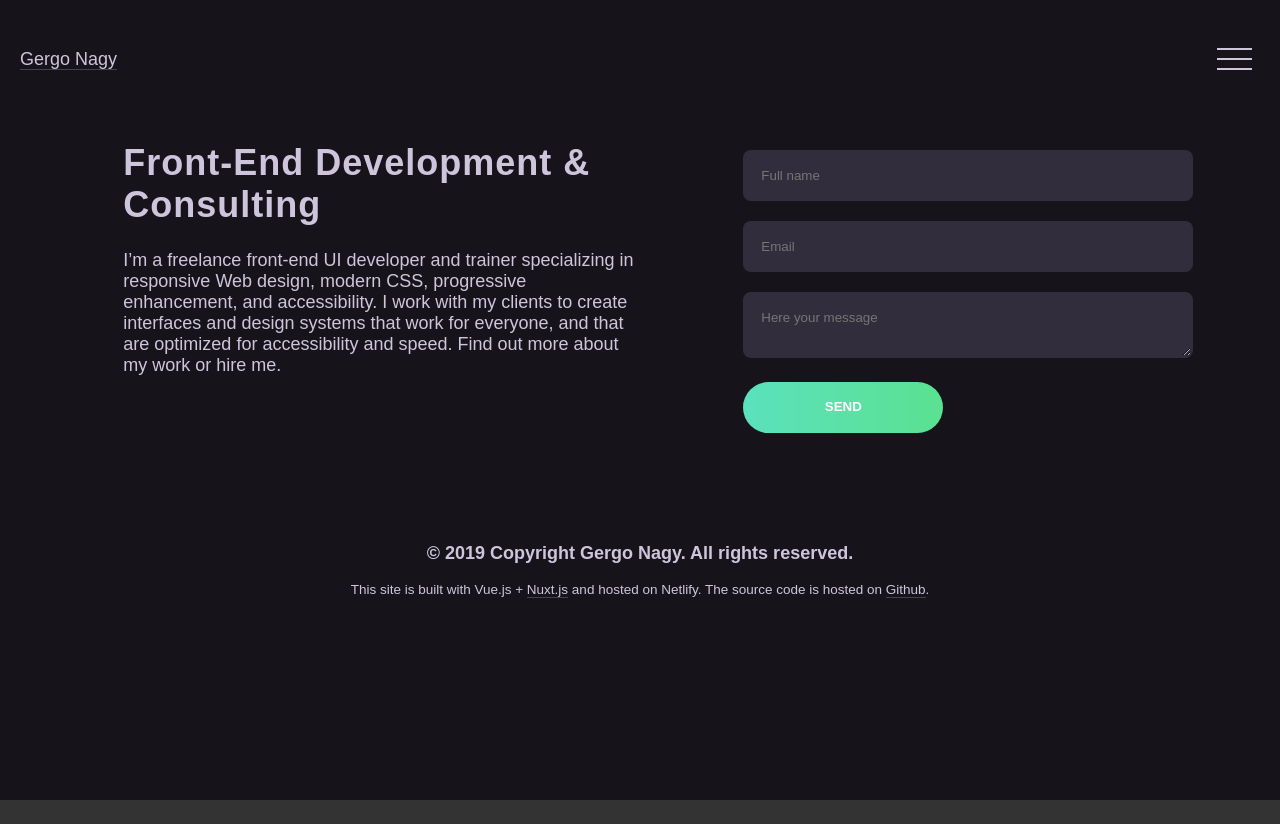
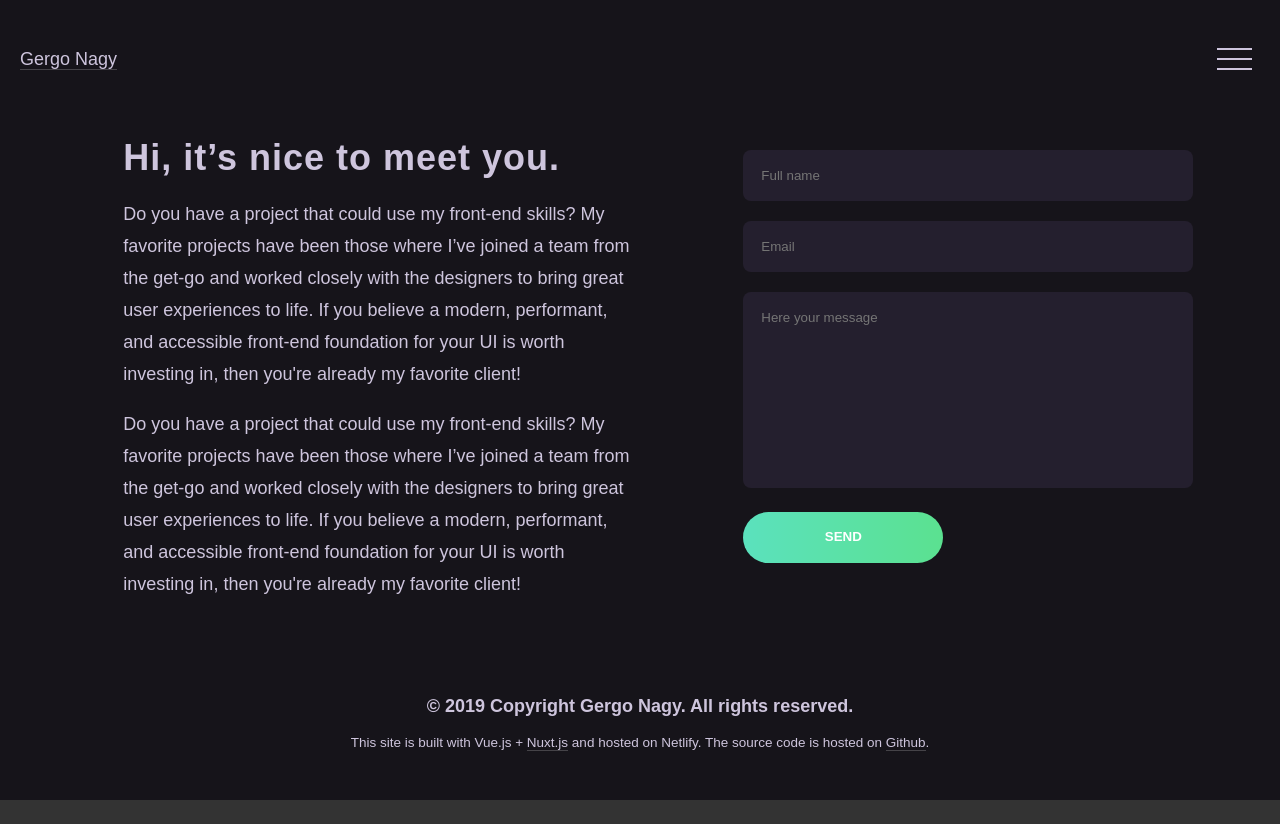
Before and after one commit to dzsi1994/portfolio_new, a Nuxt app: page /contact in a window 1280 px wide. Before the commit the page ends 800 px from the top, so only its background shows below. Built offline with nearby package versions, Linux system fonts and the light colour scheme.

Commit message:
advance with contact page

```diff
--- a/assets/styles/_general.scss
+++ b/assets/styles/_general.scss
@@ -7,24 +7,27 @@ body {
   padding: 0;
   caret-color: #5be1bd;
 }
+
 ::selection {
   background: #5be1bd;
   color: #fff;
 }
 
-html::-webkit-scrollbar {
-  width: 0.8em;
+html::-webkit-scrollbar-track {
+  background: $purple--darkerer;
 }
 
-html::-webkit-scrollbar-track {
-  background: #ebeff5;
+html::-webkit-scrollbar {
+  width: 10px;
 }
 
+
 html::-webkit-scrollbar-thumb {
-  background: #f1f1f1;
-  border-radius: 30px;
-  -webkit-box-shadow: inset 2px 2px 2px rgba(255, 255, 255, 0.25), inset -2px -2px 2px rgba(0, 0, 0, 0.25);
-  box-shadow: inset 2px 2px 2px rgba(255, 255, 255, 0.25), inset -2px -2px 2px rgba(0, 0, 0, 0.25);
+  background: -webkit-gradient(linear, left top, left bottom, from(#5be1bd), to(#5be190));
+  background: linear-gradient(to bottom, #5be1bd, #5be190);
+  border-radius: 15px;
+  -webkit-box-shadow: inset 2px 2px 2px rgba(255, 255, 255, .25), inset -2px -2px 2px rgba(0, 0, 0, .25);
+  box-shadow: inset 2px 2px 2px rgba(255, 255, 255, .25), inset -2px -2px 2px rgba(0, 0, 0, .25);
 }
 
 h1,
@@ -44,11 +47,13 @@ h6,
   letter-spacing: 1px;
   font-family: "Fira Sans", arial, sans-serif;
 }
+
 a {
   border-bottom: 1px solid rgba(255, 255, 255, 0.2);
   cursor: pointer;
   color: unset;
   text-decoration: none;
+
   &:hover {
     background: -webkit-gradient(linear, left top, right top, from(#5be1bd), to(#5be190));
     background: linear-gradient(to right, #5be1bd, #5be190);
@@ -59,6 +64,7 @@ a {
     text-shadow: none;
   }
 }
+
 .container {
   width: calc(100% - 40px);
   margin: 0 auto;
--- a/pages/contact.vue
+++ b/pages/contact.vue
@@ -2,11 +2,16 @@
   <div class="container">
     <div class="contact">
       <div class="contact__text">
-        <h1>Front-End Development & Consulting</h1>
+        <h1>Hi, it’s nice to meet you.</h1>
         <p>
-          I’m a freelance front-end UI developer and trainer specializing in responsive Web design, modern CSS, progressive
-          enhancement, and accessibility. I work with my clients to create interfaces and design systems that work for
-          everyone, and that are optimized for accessibility and speed. Find out more about my work or hire me.
+          Do you have a project that could use my front-end skills?
+          My favorite projects have been those where I’ve joined a team from the get-go and worked closely with the designers to bring great user experiences to life.
+          If you believe a modern, performant, and accessible front-end foundation for your UI is worth investing in, then you're already my favorite client!
+        </p>
+        <p>
+          Do you have a project that could use my front-end skills?
+          My favorite projects have been those where I’ve joined a team from the get-go and worked closely with the designers to bring great user experiences to life.
+          If you believe a modern, performant, and accessible front-end foundation for your UI is worth investing in, then you're already my favorite client!
         </p>
       </div>
       <form name="contact" data-netlify="true" class="contact__form">
@@ -46,6 +51,7 @@ export default {
   &__text {
     grid-row: 1;
     grid-column: 2 / 7;
+    line-height: 32px;
   }
   &__form {
     grid-column: 8 / 12;
@@ -58,7 +64,7 @@ export default {
       input {
         font-family: inherit;
         width: 100%;
-        background: #312d3c;
+        background: #241f2e;
         color: #fff;
         border-radius: 8px;
         border: 2px solid transparent;
@@ -71,11 +77,13 @@ export default {
       textarea {
         font-family: inherit;
         width: 100%;
-        background: #312d3c;
+        background: #241f2e;
         color: #fff;
         padding: 1rem;
         border-radius: 8px;
         border: 2px solid transparent;
+        height: 160px;
+        resize: none;
         &:focus {
           border-color: #5be1bd;
           outline: none;
@@ -102,11 +110,18 @@ export default {
       line-height: 1.4;
       position: relative;
       text-align: center;
-      -webkit-transition: 70ms;
-      transition: 70ms;
       position: relative;
       min-width: 200px;
       text-transform: uppercase;
+      -webkit-transition: -webkit-transform 0.25s ease;
+      transition: -webkit-transform 0.25s ease;
+      transition: transform 0.25s ease;
+      transition: transform 0.25s ease, -webkit-transform 0.25s ease;
+      cursor: pointer;
+      &:hover {
+        transform: translateY(10px);
+        -webkit-transform: translateY(10px);
+      }
     }
   }
 }
```
Also changed, not shown: layouts/partials/footer.vue (+7 -6 lines), layouts/partials/navbar.vue (+78 -53 lines).
